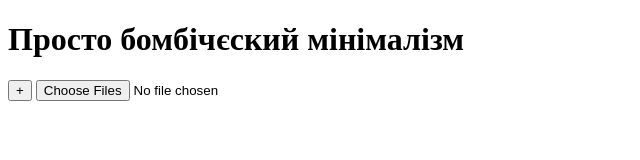
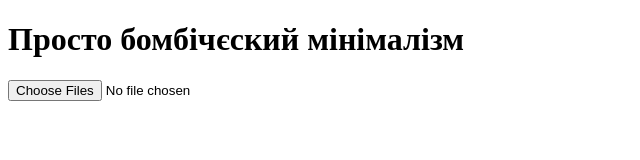
Before and after one commit to Suputnik-dream-team/simple_button, a plain HTML site: page index.html in a window 1280 px wide. Shown: the full height of the page, 0-640 px from the left. Drawn offline with Linux system fonts and the light colour scheme.

Commit message:
Update index.html

```diff
--- a/index.html
+++ b/index.html
@@ -7,8 +7,7 @@
   <body>
 
   <h1>Просто бомбічєский мінімалізм</h1>
-    <button>+</button>
-    <input type="file" id="input" multiple>
+  <input type="file" id="input" multiple>
   <script src="main.js"></script>
   </body>
 </html>
```
